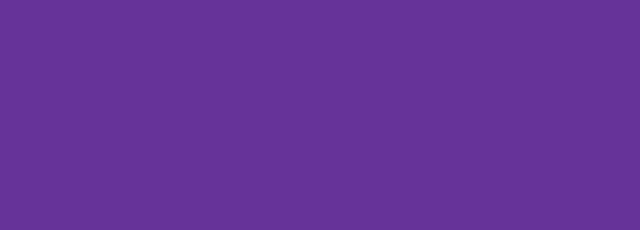
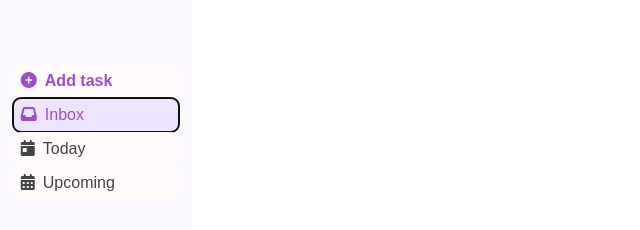
Before and after one commit to silvqrrow/todo-list, a website built with webpack: page src/template.html in a window 1280 px wide. Shown: the whole page, without its empty margins (0-640 px from the left). Built offline with nearby package versions, Linux system fonts and the light colour scheme.

Commit message:
Add top sidebar display

```diff
--- a/src/index.js
+++ b/src/index.js
@@ -2,6 +2,8 @@ import "./styles.css";
 import { toDoController } from './toDoController';
 
 const controller = toDoController();
+
+// TO TEST
 
 // Add a new project
 controller.addProject('New Project');
--- a/src/styles.css
+++ b/src/styles.css
@@ -1,4 +1,66 @@
-/* styles.css */
+* {
+  margin: 0;
+  padding: 0;
+  color: #444444
+}
+/* --- */
+html,
 body {
-    background-color: rebeccapurple;
-  }
+  height: 100%;
+  overflow: hidden;
+}
+
+.main-container {
+  display: flex;
+  height: 100vh;
+}
+
+.sidebar {
+  background-color: #fbf9fd;
+  width: 15%;
+}
+
+.top-sidebar {
+  display: flex;
+  flex-direction: column;
+  margin-top: 4rem;
+}
+
+.top-sidebar-upper {
+  display: flex;
+  flex-direction: column;
+}
+
+#add-task {
+  color: #9f4dcf;
+  font-weight: 700;
+}
+
+.fa-circle-plus {
+  color: #9f4dcf;
+}
+
+.btn {
+  font-size: 1rem;
+  padding: 0.5rem 0.5rem;
+  margin: 0rem 0.8rem;
+  display: flex;
+  gap: 0.5rem;
+  border: none;
+  background-color: #fdfaf9;
+  border-radius: 0.5rem;
+}
+
+.btn:hover {
+  background-color: #efecf1;
+  cursor: pointer;
+}
+
+.tab:focus {
+  background-color:#ede4ff;
+  color: #9f4dcf;
+}
+
+.tab:focus i {
+  color: #9f4dcf;
+}
--- a/src/template.html
+++ b/src/template.html
@@ -6,6 +6,21 @@
     <title>To-Do</title>
 </head>
 <body>
-
+    <div class="main-container">
+        <div class="sidebar">
+            <div class="top-sidebar">
+                <div class="top-sidebar-upper">
+                    <button class="btn" id="add-task"><i class="fa-solid fa-circle-plus"></i> Add task</button>
+                    <button autofocus class="btn tab"><i class="fa-solid fa-inbox"></i>Inbox</button>
+                    <button class="btn tab"><i class="fa-solid fa-calendar-day"></i>Today</button>
+                    <button class="btn tab"><i class="fa-solid fa-calendar-days"></i>Upcoming</button>
+                </div>
+                <div class="top-side-bar-lower"></div>
+            </div>
+            <div class="bottom-sidebar"></div>
+        </div>
+        <div class="content"></div>
+    </div>
+    <script src="https://kit.fontawesome.com/4291371c10.js" crossorigin="anonymous"></script>
 </body>
 </html>
```
